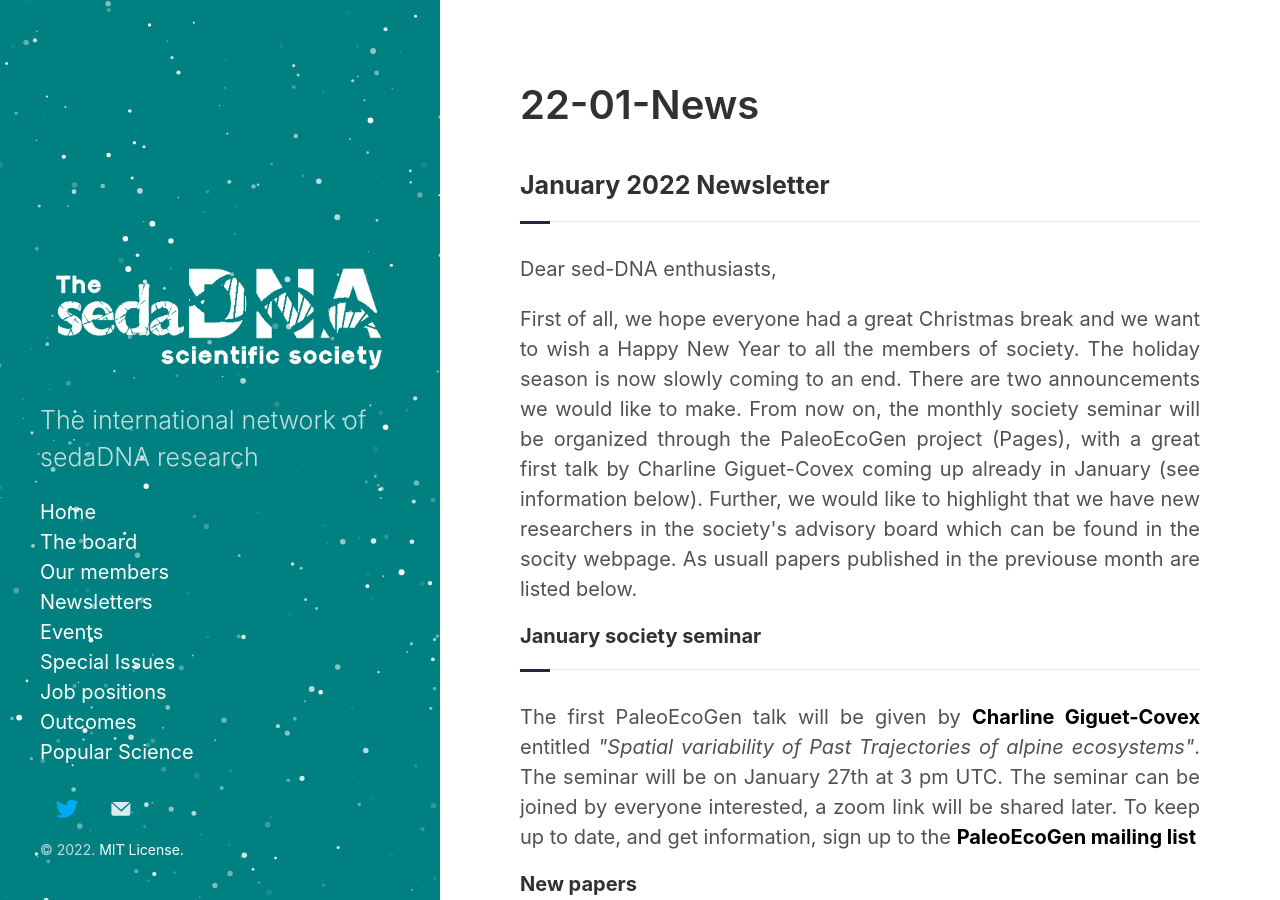
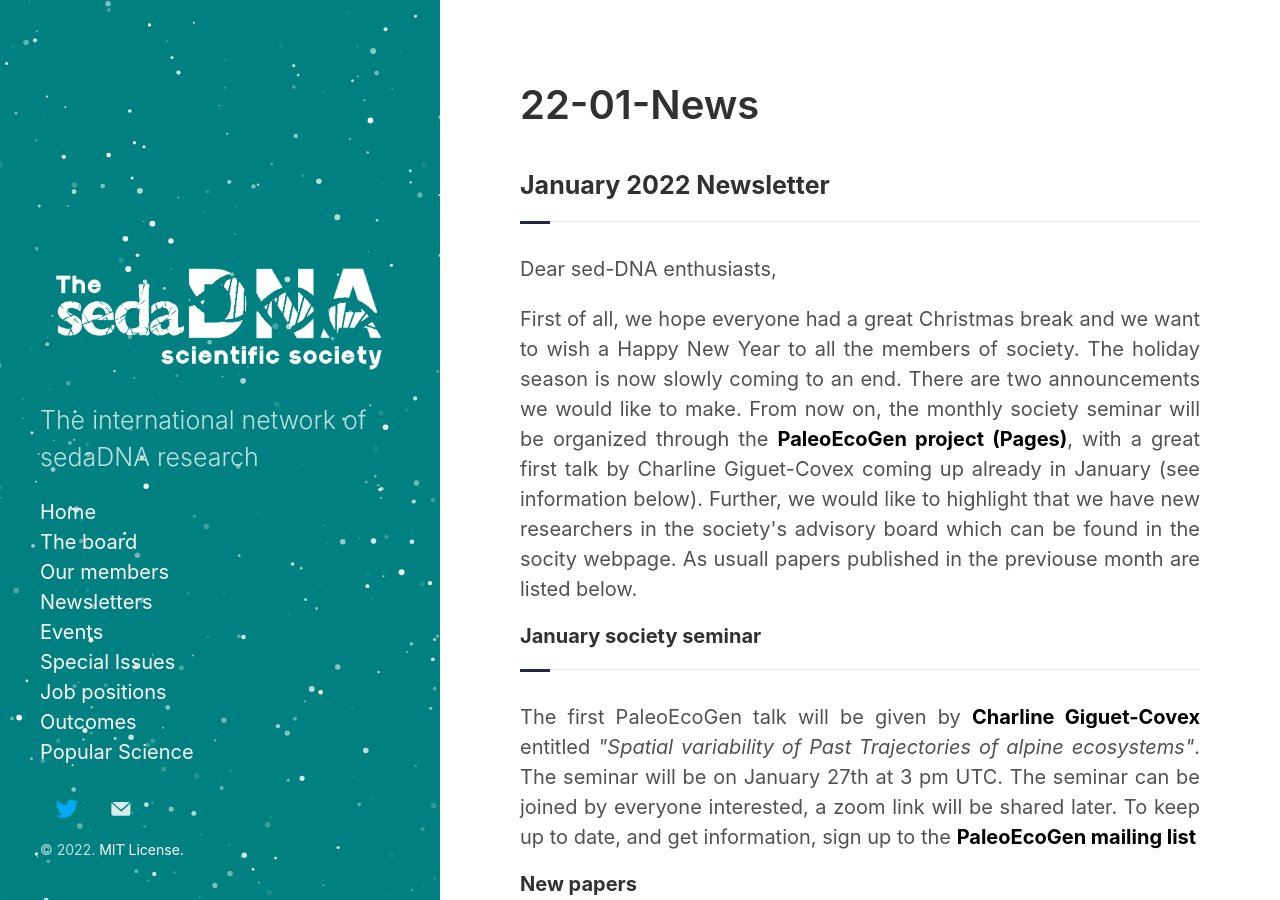
Before and after one commit to sedadna/sedadna.github.io, a Jekyll site: the page built from category/news/22-01.md, in a window 1280 px wide and 900 px high. Built offline with Jekyll 4.4.1, drawn with Linux system fonts in a browser that asks for light colours.

Commit message:
Update 22-01.md

```diff
--- a/category/news/22-01.md
+++ b/category/news/22-01.md
@@ -11,7 +11,7 @@
 <p>Dear sed-DNA enthusiasts,</p>
 
 <div class="intro">
-<p>First of all, we hope everyone had a great Christmas break and we want to wish a Happy New Year to all the members of society. The holiday season is now slowly coming to an end. There are two announcements we would like to make. From now on, the monthly society seminar will be organized through the PaleoEcoGen project (Pages), with a great first talk by Charline Giguet-Covex coming up already in January (see information below). Further, we would like to highlight that we have new researchers in the society's advisory board which can be found in the socity webpage. As usuall papers published in the previouse month are listed below.</p>
+<p>First of all, we hope everyone had a great Christmas break and we want to wish a Happy New Year to all the members of society. The holiday season is now slowly coming to an end. There are two announcements we would like to make. From now on, the monthly society seminar will be organized through the  <a href="https://pastglobalchanges.org/science/wg/paleoecogen" target="_blank"><b> PaleoEcoGen project (Pages)</b></a>, with a great first talk by Charline Giguet-Covex coming up already in January (see information below). Further, we would like to highlight that we have new researchers in the society's advisory board which can be found in the socity webpage. As usuall papers published in the previouse month are listed below.</p>
 
 <div class="intro">
 <h4 class="section-title underline">January society seminar</h4>
```
